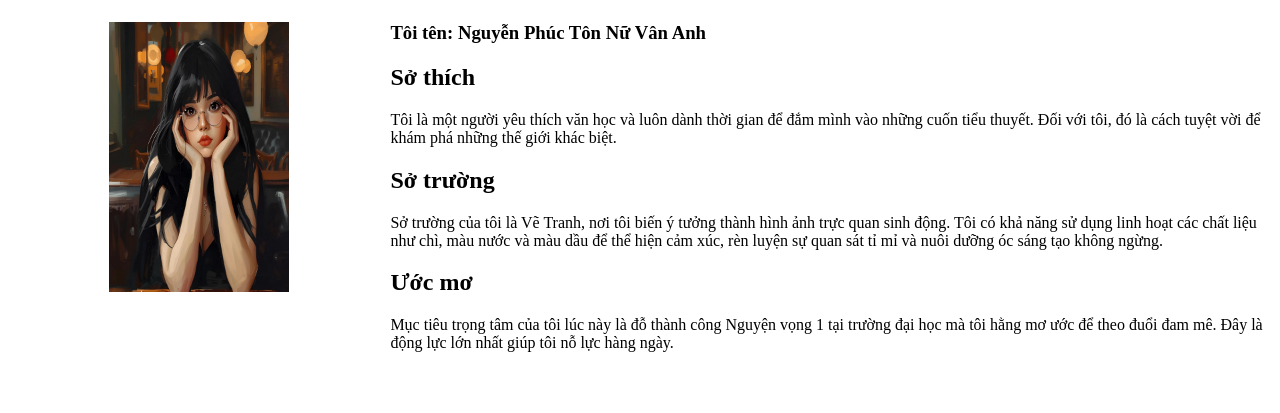
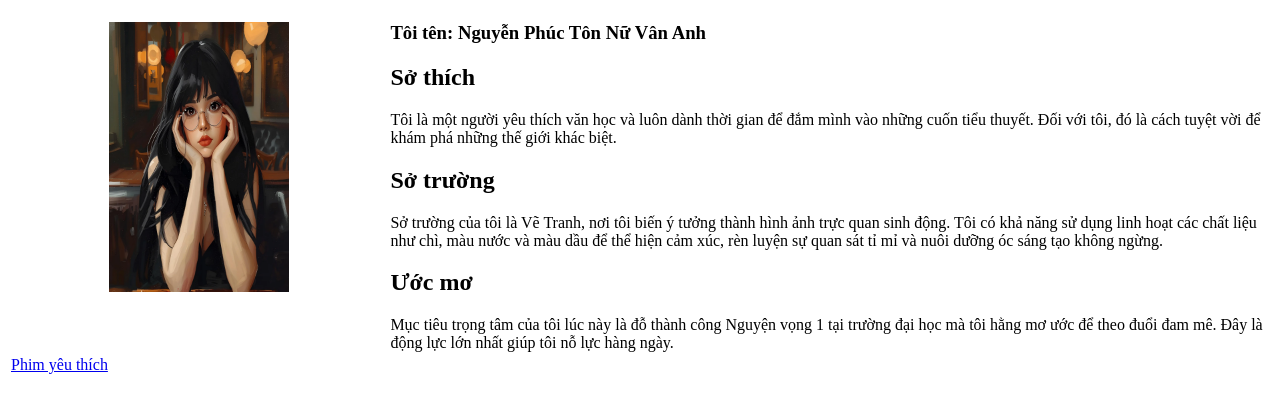
Before and after one commit to vananh-2612/Tin12, a plain HTML site: page index.html in a window 1280 px wide. Shown: the part 87-500 px from the top of the page. Drawn offline with Linux system fonts and the light colour scheme.

Commit message:
Update index.html

```diff
--- a/index.html
+++ b/index.html
@@ -26,6 +26,11 @@
             Mục tiêu trọng tâm của tôi lúc này là đỗ thành công Nguyện vọng 1 tại trường đại học mà tôi hằng mơ ước để theo đuổi đam mê. Đây là động lực lớn nhất giúp tôi nỗ lực hàng ngày.
         </td>
       </tr>
+      <tr>
+        <td>
+          <a href="https://youtu.be/B8W42s8foFM?si=QZcRQVi2R-kr02jx" targets="_blank"> Phim yêu thích </a>
+        </td>
+      </tr>
     </table>
   </body>
 </html>
```
